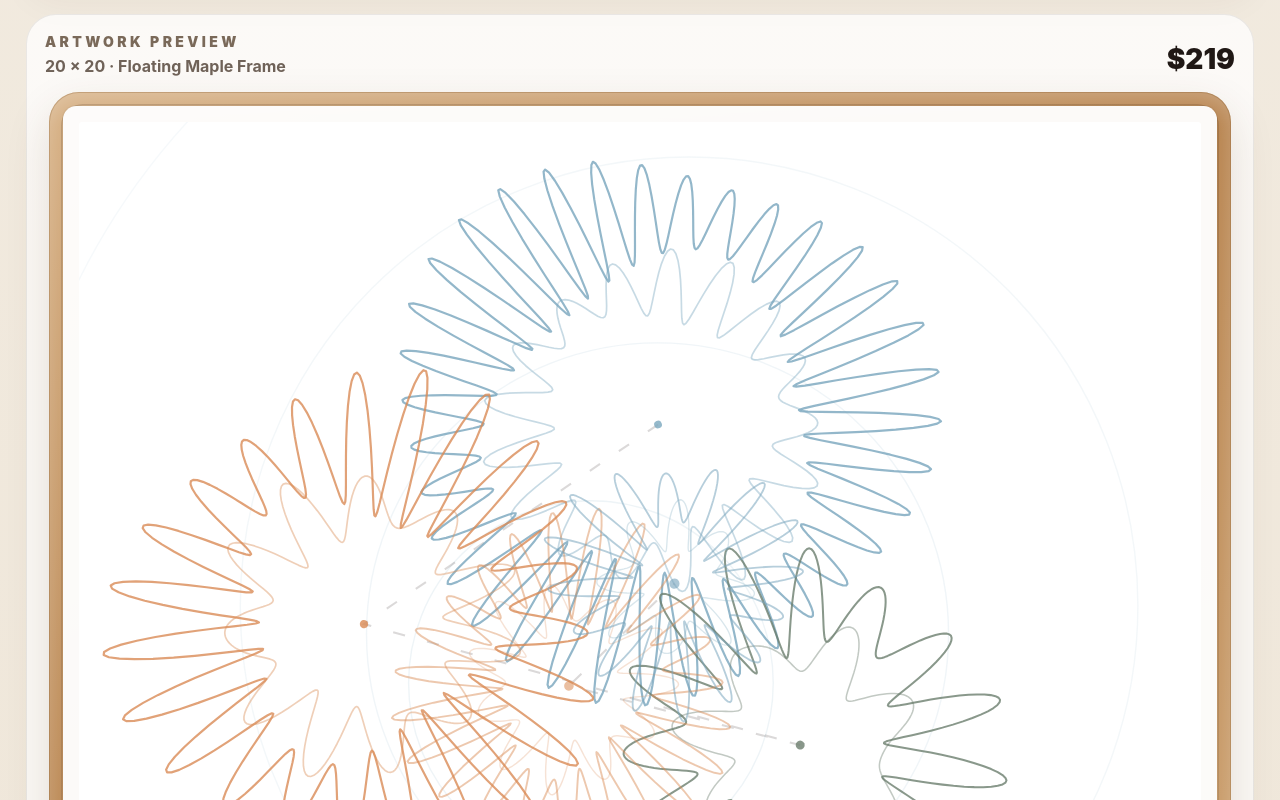
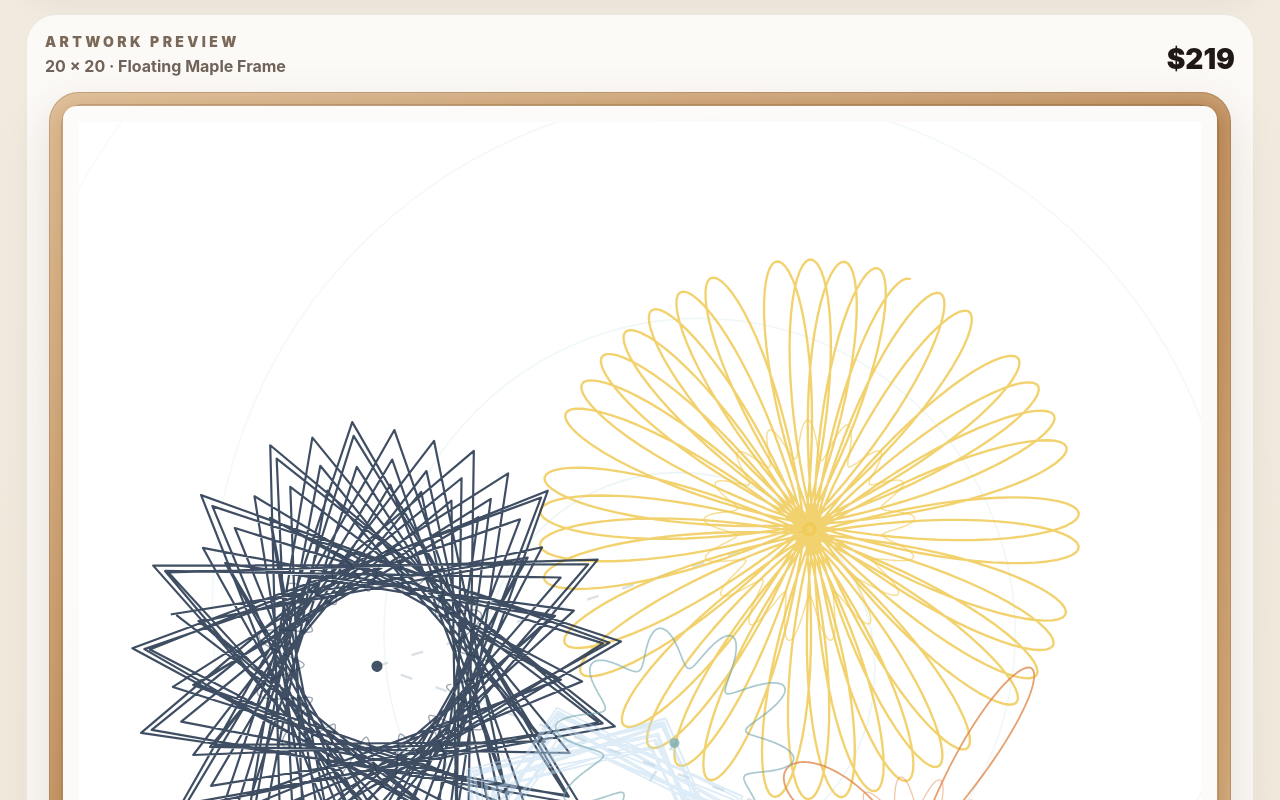
Before and after one commit to cdtbm4y69n-web/milestone-studio, a React (Vite) app: page / in a window 1280 px wide. Shown: the part 2040-2840 px from the top of the page. Built offline with nearby package versions, Linux system fonts and the light colour scheme.

Commit message:
Refactor spirograph functions and update parameters

```diff
--- a/src/App.tsx
+++ b/src/App.tsx
@@ -182,26 +182,26 @@ function milestoneSeed(primaryDate: string, milestones: Milestone[]) {
 function seededValue(seed: string, index: number) {
   const charCodeTotal = seed
     .split("")
-    .reduce((sum, char, charIndex) => sum + char.charCodeAt(0) * (charIndex + 3 + index), 0);
+    .reduce((sum, char, charIndex) => sum + char.charCodeAt(0) * (charIndex + 5 + index), 0);
 
   const raw = Math.sin(charCodeTotal * 12.9898 + index * 78.233) * 43758.5453;
   return raw - Math.floor(raw);
 }
 
-function createEarlierSpiroPoints({
+function createWovenRingPath({
   cx,
   cy,
-  outerRadius,
-  innerRadius,
-  petals,
+  radius,
+  weave,
+  lobes,
   phase,
-  steps = 560,
+  steps = 980,
 }: {
   cx: number;
   cy: number;
-  outerRadius: number;
-  innerRadius: number;
-  petals: number;
+  radius: number;
+  weave: number;
+  lobes: number;
   phase: number;
   steps?: number;
 }) {
@@ -209,11 +209,10 @@ function createEarlierSpiroPoints({
 
   for (let i = 0; i <= steps; i += 1) {
     const t = (Math.PI * 2 * i) / steps;
-    const r =
-      outerRadius +
-      Math.sin(t * petals + phase) * innerRadius +
-      Math.cos(t * (petals + 3) - phase) * (innerRadius * 0.38);
-
+    const ripple =
+      Math.sin(t * lobes + phase) * weave +
+      Math.cos(t * (lobes * 0.5 + 7) - phase) * weave * 0.22;
+    const r = radius + ripple;
     const x = cx + Math.cos(t) * r;
     const y = cy + Math.sin(t) * r;
 
@@ -223,11 +222,114 @@ function createEarlierSpiroPoints({
   return points.join(" ");
 }
 
-function getEarlierSpiroPalette(palette: Palette) {
-  return palette.lines;
+function createSpiroLoopPath({
+  cx,
+  cy,
+  outerRadius,
+  innerRadius,
+  offsetRadius,
+  rotations,
+  steps = 1180,
+}: {
+  cx: number;
+  cy: number;
+  outerRadius: number;
+  innerRadius: number;
+  offsetRadius: number;
+  rotations: number;
+  steps?: number;
+}) {
+  const points: string[] = [];
+
+  for (let i = 0; i <= steps; i += 1) {
+    const t = (Math.PI * 2 * rotations * i) / steps;
+    const ratio = (outerRadius - innerRadius) / Math.max(innerRadius, 1);
+    const x =
+      cx +
+      (outerRadius - innerRadius) * Math.cos(t) +
+      offsetRadius * Math.cos(ratio * t);
+    const y =
+      cy +
+      (outerRadius - innerRadius) * Math.sin(t) -
+      offsetRadius * Math.sin(ratio * t);
+
+    points.push(`${x.toFixed(2)},${y.toFixed(2)}`);
   }
 
-function buildEarlierPlacementClusters(
+  return points.join(" ");
+}
+
+function createRosePath({
+  cx,
+  cy,
+  radius,
+  petals,
+  stretchX,
+  stretchY,
+  phase,
+  steps = 720,
+}: {
+  cx: number;
+  cy: number;
+  radius: number;
+  petals: number;
+  stretchX: number;
+  stretchY: number;
+  phase: number;
+  steps?: number;
+}) {
+  const points: string[] = [];
+
+  for (let i = 0; i <= steps; i += 1) {
+    const t = (Math.PI * 2 * i) / steps;
+    const r = radius * Math.cos(petals * t + phase);
+    const x = cx + Math.cos(t) * r * stretchX;
+    const y = cy + Math.sin(t) * r * stretchY;
+
+    points.push(`${x.toFixed(2)},${y.toFixed(2)}`);
+  }
+
+  return points.join(" ");
+}
+
+function createAngularSpiroPath({
+  cx,
+  cy,
+  radius,
+  pointsCount,
+  skip,
+  wobble,
+  phase,
+}: {
+  cx: number;
+  cy: number;
+  radius: number;
+  pointsCount: number;
+  skip: number;
+  wobble: number;
+  phase: number;
+}) {
+  const points: string[] = [];
+
+  for (let i = 0; i <= pointsCount * 3; i += 1) {
+    const index = (i * skip) % pointsCount;
+    const angle = (Math.PI * 2 * index) / pointsCount + phase;
+    const r = radius + Math.sin(i * 0.9 + phase) * wobble;
+    const x = cx + Math.cos(angle) * r;
+    const y = cy + Math.sin(angle) * r;
+
+    points.push(`${x.toFixed(2)},${y.toFixed(2)}`);
+  }
+
+  return points.join(" ");
+}
+
+function getMilestoneByRole(milestones: Milestone[], roleIndex: number) {
+  const valid = milestones.filter((m) => m.label.trim() && m.date);
+  return valid[roleIndex % Math.max(valid.length, 1)];
+}
+
+function buildReferenceLikeComposition(
   primaryDate: string,
   milestones: Milestone[],
   palette: Palette,
@@ -237,94 +339,81 @@ function buildEarlierPlacementClusters(
     .sort((a, b) => new Date(a.date).getTime() - new Date(b.date).getTime());
 
   const seed = milestoneSeed(primaryDate, validMilestones);
-  const colors = getEarlierSpiroPalette(palette);
   const anchorSum = digitSum(primaryDate);
-  const milestoneCount = Math.max(validMilestones.length, 1);
+  const colors = palette.lines;
 
-  const oldPlacementBlueprint = [
+  const roleBlueprints = [
     {
-      cx: 336,
-      cy: 188,
-      radius: 96,
-      inner: 19,
-      petals: 30,
-      colorIndex: 2,
-      opacity: 0.72,
-      stroke: 1.05,
-      role: "dominant",
+      role: "dominant-ring",
+      x: 430,
+      y: 224,
+      baseSize: 112,
+      color: "#f0c94f",
+      fallbackColorIndex: 2,
+      categoryInfluence: 0.18,
     },
     {
-      cx: 176,
-      cy: 272,
-      radius: 82,
-      inner: 22,
-      petals: 16,
-      colorIndex: 1,
-      opacity: 0.7,
-      stroke: 1.05,
-      role: "structural",
+      role: "dark-angular",
+      x: 190,
+      y: 314,
+      baseSize: 100,
+      color: "#20324a",
+      fallbackColorIndex: 1,
+      categoryInfluence: 0.08,
     },
     {
-      cx: 410,
-      cy: 368,
-      radius: 66,
-      inner: 19,
-      petals: 12,
-      colorIndex: 4,
-      opacity: 0.72,
-      stroke: 1,
-      role: "warm",
+      role: "orange-flower",
+      x: 470,
+      y: 442,
+      baseSize: 82,
+      color: "#df8749",
+      fallbackColorIndex: 4,
+      categoryInfluence: 0.12,
     },
     {
-      cx: 286,
-      cy: 332,
-      radius: 54,
-      inner: 13,
-      petals: 18,
-      colorIndex: 3,
-      opacity: 0.38,
-      stroke: 0.9,
-      role: "pale",
+      role: "pale-blue-spiro",
+      x: 314,
+      y: 404,
+      baseSize: 66,
+      color: "#b9d7ef",
+      fallbackColorIndex: 3,
+      categoryInfluence: 0.1,
     },
     {
-      cx: 324,
-      cy: 270,
-      radius: 38,
-      inner: 10,
-      petals: 9,
-      colorIndex: 0,
-      opacity: 0.46,
-      stroke: 0.85,
-      role: "bridge",
+      role: "small-center",
+      x: 364,
+      y: 336,
+      baseSize: 44,
+      color: "#6ea4ad",
+      fallbackColorIndex: 0,
+      categoryInfluence: 0.18,
     },
   ];
 
-  return oldPlacementBlueprint.map((blueprint, index) => {
-    const milestone = validMilestones[index % milestoneCount];
+  return roleBlueprints.map((blueprint, index) => {
+    const milestone = getMilestoneByRole(validMilestones, index);
     const importance = milestone ? clamp(milestone.importance, 1, 5) : 3;
-    const label = milestone?.label ?? "Milestone";
     const date = milestone?.date ?? primaryDate;
     const category = milestone?.category ?? "Other";
-    const localSeed = `${seed}${label}${date}${index}`;
+    const label = milestone?.label ?? "Milestone";
+    const dateSum = digitSum(date);
+    const localSeed = `${seed}${date}${label}${index}`;
 
-    const dateWeight = digitSum(date);
-    const categoryShift = categoryColorIndex[category] ?? index;
-    const jitterX = (seededValue(localSeed, 1) - 0.5) * 34;
-    const jitterY = (seededValue(localSeed, 2) - 0.5) * 34;
-    const importanceScale = 0.86 + importance * 0.075;
+    const driftX = (seededValue(localSeed, 2) - 0.5) * (blueprint.role === "dominant-ring" ? 32 : 54);
+    const driftY = (seededValue(localSeed, 3) - 0.5) * (blueprint.role === "dominant-ring" ? 30 : 48);
+    const importanceScale = 0.82 + importance * 0.07;
+    const categoryColor = colors[(categoryColorIndex[category] + blueprint.fallbackColorIndex) % colors.length];
 
     return {
-      ...blueprint,
-      cx: blueprint.cx + jitterX,
-      cy: blueprint.cy + jitterY,
-      radius: blueprint.radius * importanceScale + (dateWeight % 9),
-      inner: blueprint.inner + importance * 1.8 + (dateWeight % 5),
-      petals: blueprint.petals + (dateWeight % 8) + categoryShift,
-      color: colors[(blueprint.colorIndex + categoryShift) % colors.length],
-      opacity: Math.min(0.86, blueprint.opacity + importance * 0.018),
-      stroke: blueprint.stroke + importance * 0.04,
-      phase: (anchorSum + dateWeight + index * 13) / 9,
-      rotation: (anchorSum * (index + 1) + dateWeight * 7 + seededValue(localSeed, 3) * 90) % 360,
+      role: blueprint.role,
+      x: blueprint.x + driftX,
+      y: blueprint.y + driftY,
+      size: blueprint.baseSize * importanceScale + (dateSum % 8),
+      color: seededValue(localSeed, 4) < blueprint.categoryInfluence ? categoryColor : blueprint.color,
+      dateSum,
+      importance,
+      phase: (anchorSum + dateSum + index * 17) / 13,
+      rotate: (anchorSum * 9 + dateSum * 13 + seededValue(localSeed, 5) * 110) % 360,
     };
   });
 }
@@ -344,12 +433,12 @@ function ArtworkPreview({
   milestones: Milestone[];
   palette: Palette;
 }) {
-  const clusters = useMemo(
-    () => buildEarlierPlacementClusters(primaryDate, milestones, palette),
+  const nodes = useMemo(
+    () => buildReferenceLikeComposition(primaryDate, milestones, palette),
     [primaryDate, milestones, palette],
   );
 
-  const guideColor = palette.lines[3] || palette.accent;
+  const connectorPath = nodes.map((node, index) => `${index === 0 ? "M" : "L"} ${node.x.toFixed(1)} ${node.y.toFixed(1)}`).join(" ");
 
   return (
     <div className="preview-sheet-wrap">
@@ -359,69 +448,185 @@ function ArtworkPreview({
             <svg viewBox="0 0 640 640" className="art-svg full-art-svg" aria-label="Generated interpretive artwork preview">
               <rect x="0" y="0" width="640" height="640" fill="#ffffff" />
 
-              <g className="fibonacci-guides">
-                <circle cx="292" cy="320" r="104" fill="none" stroke={guideColor} strokeWidth="0.8" opacity="0.13" />
-                <circle cx="330" cy="292" r="166" fill="none" stroke={guideColor} strokeWidth="0.8" opacity="0.11" />
-                <circle cx="348" cy="276" r="256" fill="none" stroke={guideColor} strokeWidth="0.8" opacity="0.09" />
-                <circle cx="356" cy="268" r="398" fill="none" stroke={guideColor} strokeWidth="0.8" opacity="0.07" />
+              <g>
+                <circle cx="342" cy="312" r="112" fill="none" stroke="#8bbdc9" strokeWidth="0.9" opacity="0.16" />
+                <circle cx="354" cy="292" r="180" fill="none" stroke="#8bbdc9" strokeWidth="0.9" opacity="0.13" />
+                <circle cx="368" cy="276" r="292" fill="none" stroke="#8bbdc9" strokeWidth="0.9" opacity="0.105" />
+                <circle cx="382" cy="256" r="440" fill="none" stroke="#8bbdc9" strokeWidth="0.9" opacity="0.08" />
               </g>
 
               <path
-                d={`M ${clusters.map((cluster) => `${cluster.cx.toFixed(2)} ${cluster.cy.toFixed(2)}`).join(" L ")}`}
+                d={connectorPath}
                 fill="none"
-                stroke={palette.ink}
-                strokeOpacity="0.16"
-                strokeWidth="1.2"
-                strokeDasharray="7 13"
+                stroke="#8ea4b5"
+                strokeOpacity="0.32"
+                strokeWidth="1.35"
+                strokeDasharray="7 14"
               />
 
-              {clusters.map((cluster, index) => (
-                <g key={`${cluster.role}-${index}`} transform={`rotate(${cluster.rotation} ${cluster.cx} ${cluster.cy})`}>
+              {nodes.map((node) => {
+                if (node.role === "dominant-ring") {
+                  return (
+                    <g key={node.role} transform={`rotate(${node.rotate} ${node.x} ${node.y})`}>
                       <polyline
-                    points={createEarlierSpiroPoints({
-                      cx: cluster.cx,
-                      cy: cluster.cy,
-                      outerRadius: cluster.radius,
-                      innerRadius: cluster.inner,
-                      petals: cluster.petals,
-                      phase: cluster.phase,
-                      steps: index === 0 ? 760 : 560,
+                        points={createSpiroLoopPath({
+                          cx: node.x,
+                          cy: node.y,
+                          outerRadius: node.size,
+                          innerRadius: node.size * 0.42,
+                          offsetRadius: node.size * 0.56,
+                          rotations: 15 + (node.dateSum % 5),
+                          steps: 1500,
                         })}
                         fill="none"
-                    stroke={cluster.color}
-                    strokeWidth={cluster.stroke}
-                    opacity={cluster.opacity}
+                        stroke={node.color}
+                        strokeWidth="1.35"
+                        opacity="0.82"
                         strokeLinecap="round"
                         strokeLinejoin="round"
                       />
-
                       <polyline
-                    points={createEarlierSpiroPoints({
-                      cx: cluster.cx,
-                      cy: cluster.cy,
-                      outerRadius: cluster.radius * 0.66,
-                      innerRadius: cluster.inner * 0.52,
-                      petals: Math.max(6, Math.floor(cluster.petals / 2)),
-                      phase: cluster.phase + 1.618,
-                      steps: 380,
+                        points={createWovenRingPath({
+                          cx: node.x,
+                          cy: node.y,
+                          radius: node.size * 0.38,
+                          weave: node.size * 0.08,
+                          lobes: 14 + (node.dateSum % 9),
+                          phase: node.phase,
                         })}
                         fill="none"
-                    stroke={cluster.color}
-                    strokeWidth={Math.max(0.65, cluster.stroke - 0.28)}
-                    opacity={cluster.opacity * 0.52}
+                        stroke={node.color}
+                        strokeWidth="0.8"
+                        opacity="0.62"
+                      />
+                      <circle cx={node.x} cy={node.y} r="4" fill={node.color} opacity="0.82" />
+                    </g>
+                  );
+                }
+
+                if (node.role === "dark-angular") {
+                  return (
+                    <g key={node.role} transform={`rotate(${node.rotate} ${node.x} ${node.y})`}>
+                      <polyline
+                        points={createAngularSpiroPath({
+                          cx: node.x,
+                          cy: node.y,
+                          radius: node.size,
+                          pointsCount: 31 + (node.dateSum % 7),
+                          skip: 11 + (node.dateSum % 5),
+                          wobble: 9 + node.importance * 2,
+                          phase: node.phase,
+                        })}
+                        fill="none"
+                        stroke={node.color}
+                        strokeWidth="1.25"
+                        opacity="0.86"
                         strokeLinecap="round"
                         strokeLinejoin="round"
                       />
+                      <polyline
+                        points={createWovenRingPath({
+                          cx: node.x,
+                          cy: node.y,
+                          radius: node.size * 0.46,
+                          weave: node.size * 0.1,
+                          lobes: 9 + (node.dateSum % 8),
+                          phase: node.phase + 1.1,
+                        })}
+                        fill="none"
+                        stroke={node.color}
+                        strokeWidth="0.8"
+                        opacity="0.42"
+                      />
+                      <circle cx={node.x} cy={node.y} r="3.2" fill={node.color} opacity="0.84" />
+                    </g>
+                  );
+                }
 
-                  <circle
-                    cx={cluster.cx}
-                    cy={cluster.cy}
-                    r={2.2 + index * 0.18}
-                    fill={cluster.color}
-                    opacity={Math.min(0.8, cluster.opacity + 0.08)}
+                if (node.role === "orange-flower") {
+                  return (
+                    <g key={node.role} transform={`rotate(${node.rotate} ${node.x} ${node.y})`}>
+                      <polyline
+                        points={createRosePath({
+                          cx: node.x,
+                          cy: node.y,
+                          radius: node.size * 1.08,
+                          petals: 5 + (node.dateSum % 5),
+                          stretchX: 1.38,
+                          stretchY: 0.88,
+                          phase: node.phase,
+                        })}
+                        fill="none"
+                        stroke={node.color}
+                        strokeWidth="1.05"
+                        opacity="0.78"
+                        strokeLinecap="round"
+                        strokeLinejoin="round"
                       />
+                      <polyline
+                        points={createWovenRingPath({
+                          cx: node.x,
+                          cy: node.y,
+                          radius: node.size * 0.42,
+                          weave: node.size * 0.1,
+                          lobes: 12 + (node.dateSum % 6),
+                          phase: node.phase,
+                        })}
+                        fill="none"
+                        stroke={node.color}
+                        strokeWidth="0.72"
+                        opacity="0.48"
+                      />
+                      <circle cx={node.x} cy={node.y} r="3" fill={node.color} opacity="0.7" />
                     </g>
-              ))}
+                  );
+                }
+
+                if (node.role === "pale-blue-spiro") {
+                  return (
+                    <g key={node.role} transform={`rotate(${node.rotate} ${node.x} ${node.y})`}>
+                      <polyline
+                        points={createAngularSpiroPath({
+                          cx: node.x,
+                          cy: node.y,
+                          radius: node.size,
+                          pointsCount: 36 + (node.dateSum % 6),
+                          skip: 8 + (node.dateSum % 6),
+                          wobble: 5 + node.importance,
+                          phase: node.phase,
+                        })}
+                        fill="none"
+                        stroke={node.color}
+                        strokeWidth="1"
+                        opacity="0.48"
+                        strokeLinecap="round"
+                        strokeLinejoin="round"
+                      />
+                      <circle cx={node.x} cy={node.y} r="3.2" fill={node.color} opacity="0.62" />
+                    </g>
+                  );
+                }
+
+                return (
+                  <g key={node.role} transform={`rotate(${node.rotate} ${node.x} ${node.y})`}>
+                    <polyline
+                      points={createWovenRingPath({
+                        cx: node.x,
+                        cy: node.y,
+                        radius: node.size,
+                        weave: node.size * 0.22,
+                        lobes: 10 + (node.dateSum % 12),
+                        phase: node.phase,
+                      })}
+                      fill="none"
+                      stroke={node.color}
+                      strokeWidth="1"
+                      opacity="0.58"
+                    />
+                    <circle cx={node.x} cy={node.y} r="2.8" fill={node.color} opacity="0.7" />
+                  </g>
+                );
+              })}
             </svg>
           </div>
         </div>
```
Lines whose indentation alone changed are shown as unchanged.
